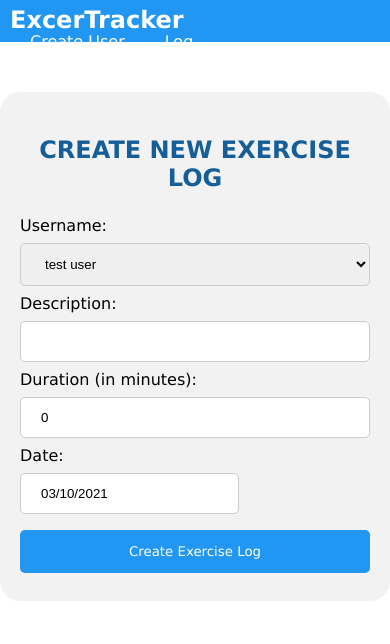
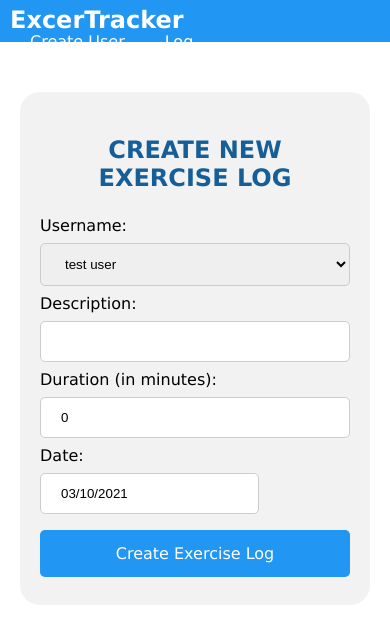
Before and after one commit to eddygld/crud-backend, a React (Create React App) app: page /log in a window 390 px wide. Shown: the top 644 px of the page. Built offline with nearby package versions, Linux system fonts and the light colour scheme.

Commit message:
log exercise page responsiveness

```diff
--- a/src/components/LogExercise.js
+++ b/src/components/LogExercise.js
@@ -62,6 +62,7 @@ class LogExercise extends Component {
     render() {
 
         return (
+            <div className="content-container">
                 <div className="form-container">
                     <h3 className="form-title">Create New Exercise Log</h3>
                     <form onSubmit={this.handleSubmit} >
@@ -111,6 +112,7 @@ class LogExercise extends Component {
                         </div>
                     </form>
                 </div>
+            </div>
         )
     }
 
--- a/src/index.css
+++ b/src/index.css
@@ -49,6 +49,10 @@ nav li {
 
 /* FORM STYLES */
 
+.content-container {
+  margin: 20px;
+}
+
 .form-container {
   max-width: 500px;
   border-radius: 20px;
@@ -80,6 +84,7 @@ select {
 input[type="submit"] {
   width: 100%;
   font-family: Geneva, "Segoe UI", Tahoma, Verdana, sans-serif;
+  font-size: 16px;
   background-color: #2196f3;
   color: #ffffff;
   padding: 14px 20px;
```
Lines whose indentation alone changed are shown as unchanged.
